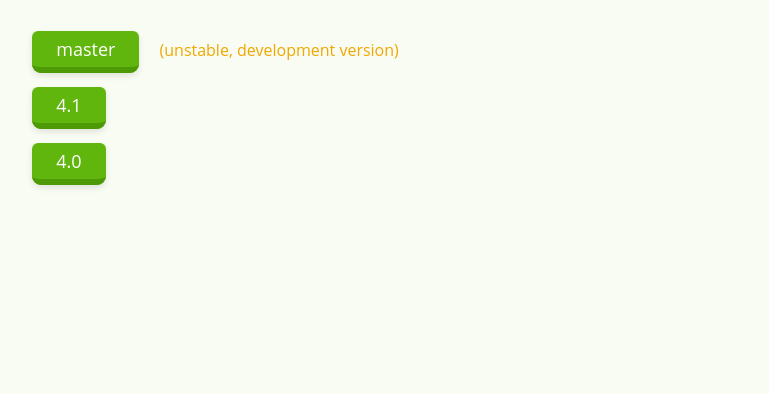
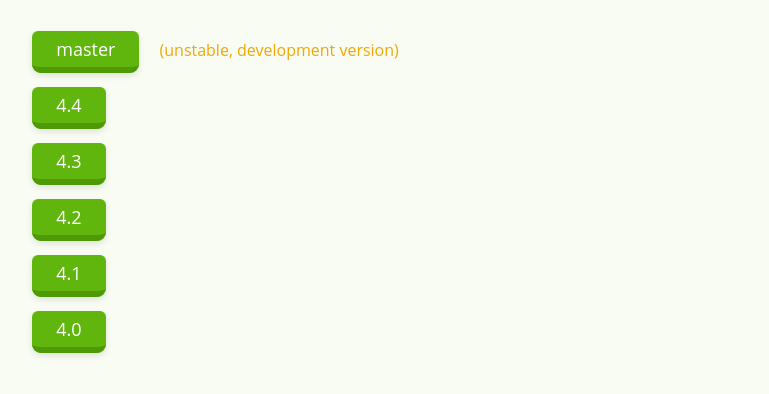
Before and after one commit to oVirt/ovirt-engine-sdk, a plain HTML site: page index.html in a window 1280 px wide. Shown: the part 184-578 px from the top of the page, without its empty margins (91-860 px from the left). Drawn offline with Linux system fonts and the light colour scheme; a web font is replaced by a local one.

Commit message:
Add links to 4.2, 4.3, 4.4 documentation
Change-Id: I88c57548f161583ba62633be045c8e6e95b6c1fa
Signed-off-by: Ori_Liel <oliel@redhat.com>

```diff
--- a/index.html
+++ b/index.html
@@ -74,12 +74,26 @@
             <span class="warning">(unstable, development version)</span>
         </p>
 
+
+        <p>
+            <a href="4.4">
+                <span class="name">4.4</span>
+            </a>
+        </p>        <p>
+            <a href="4.3">
+                <span class="name">4.3</span>
+            </a>
+        </p>
+        <p>
+            <a href="4.2">
+                <span class="name">4.2</span>
+            </a>
+        </p>
         <p>
             <a href="4.1">
                 <span class="name">4.1</span>
             </a>
         </p>
-
         <p>
             <a href="4.0">
                 <span class="name">4.0</span>
```
Also changed, not shown: 1 other file.
